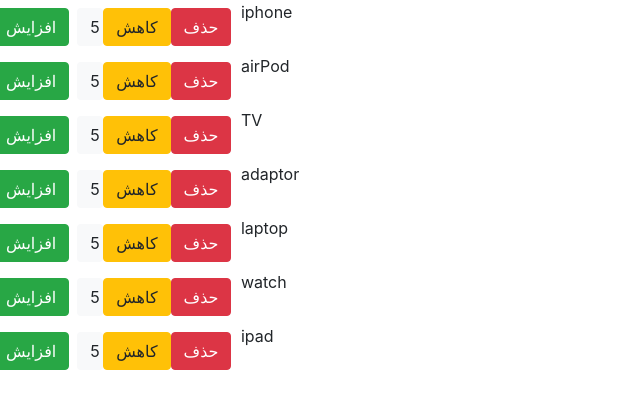
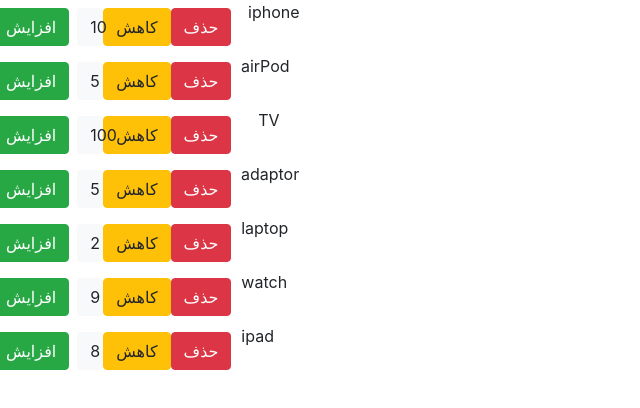
Before and after one commit to emamyari/simple-react-snippets, a React (Create React App) app: page / in a window 1280 px wide. Shown: the top 408 px of the page, without its empty margins (0-640 px from the left). Built offline with nearby package versions, Linux system fonts and the light colour scheme.

Commit message:
demonstrate count value  in counter components

```diff
--- a/src/components/counter.jsx
+++ b/src/components/counter.jsx
@@ -1,7 +1,7 @@
 import React, { Component } from 'react';
 
 class Counter extends Component {
-    state = { count:5 }
+    state = { count:this.props.tedad }
 
     handleDec=()=>{
         let a=this.state.count-1
--- a/src/components/counters.jsx
+++ b/src/components/counters.jsx
@@ -15,7 +15,7 @@
     render() {
         return (
         <div>
-          {this.state.myList.map(c=><div className='row'><Counter></Counter>{c.name}</div> )}
+          {this.state.myList.map(c=><div className='row'><Counter tedad={c.q}></Counter>{c.name}</div> )}
 
         </div>
         );
```
